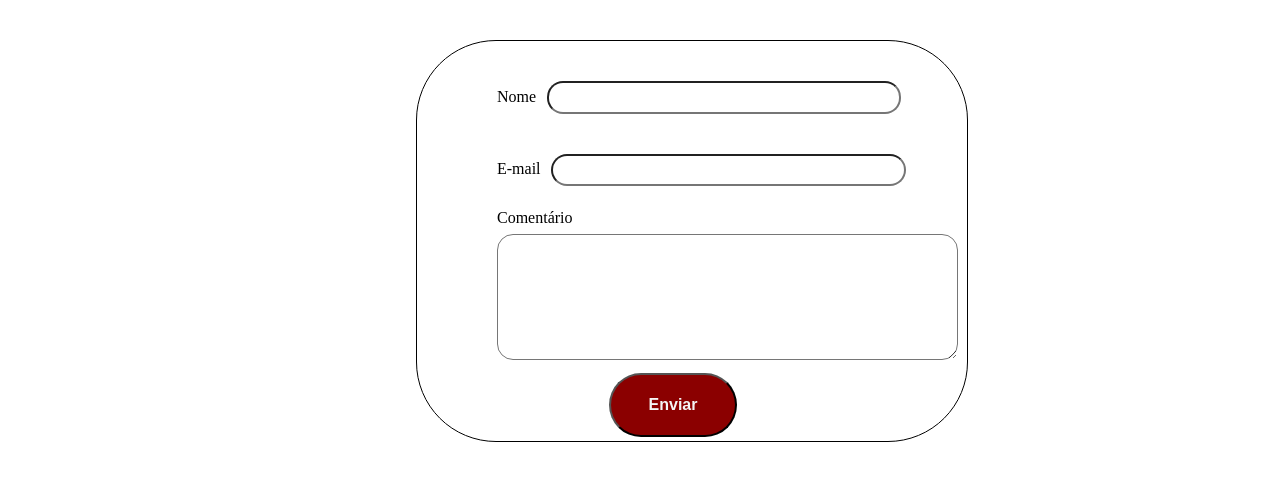
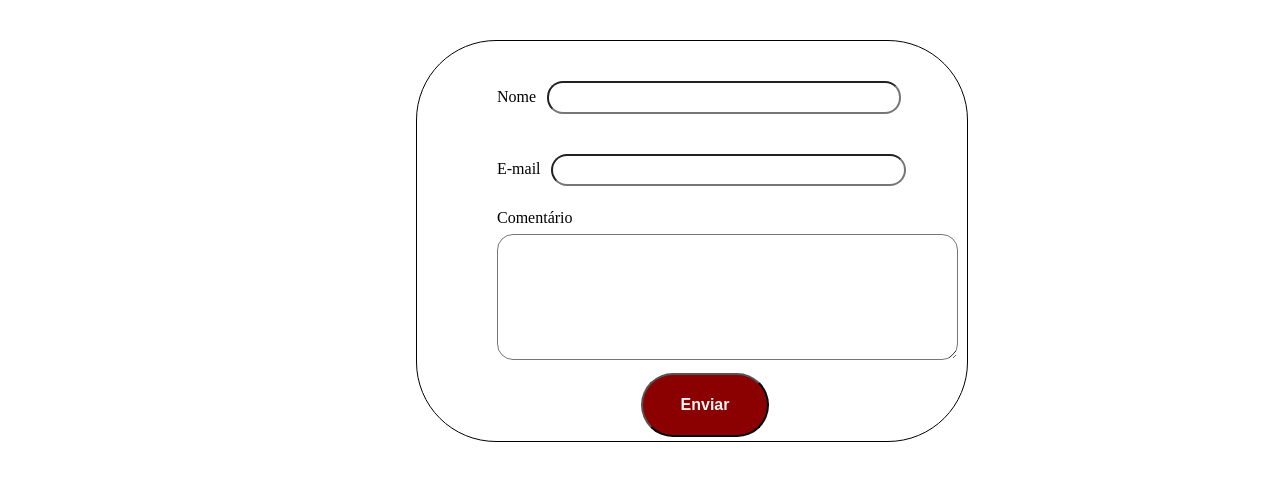
Before and after one commit to NaraGuimma/WeCanCode-Desafio-Covid-19, a plain HTML site: page contact.html in a window 1280 px wide. Shown: the part 164-644 px from the top of the page. Drawn offline with Linux system fonts and the light colour scheme.

Commit message:
updating contact.css

```diff
--- a/css/contact.css
+++ b/css/contact.css
@@ -84,7 +84,7 @@ button {
 
 p.button {
   padding-top: 0.6em;
-  margin-left: 12em;
+  margin-left: 14em;
 }
 
 input {
```
